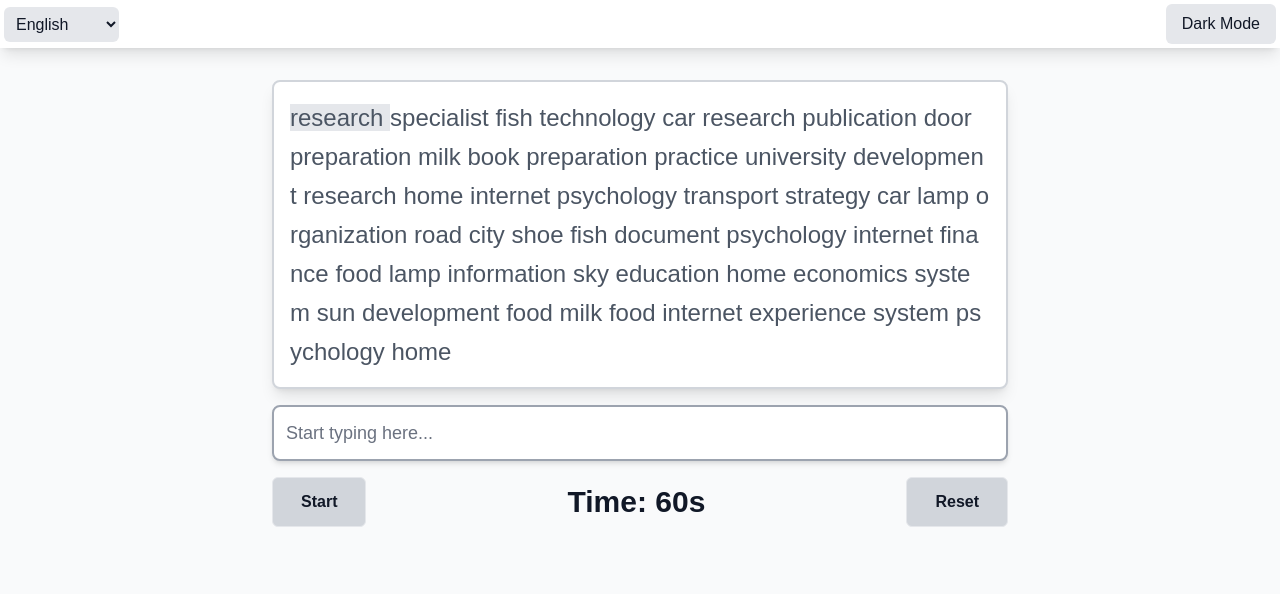
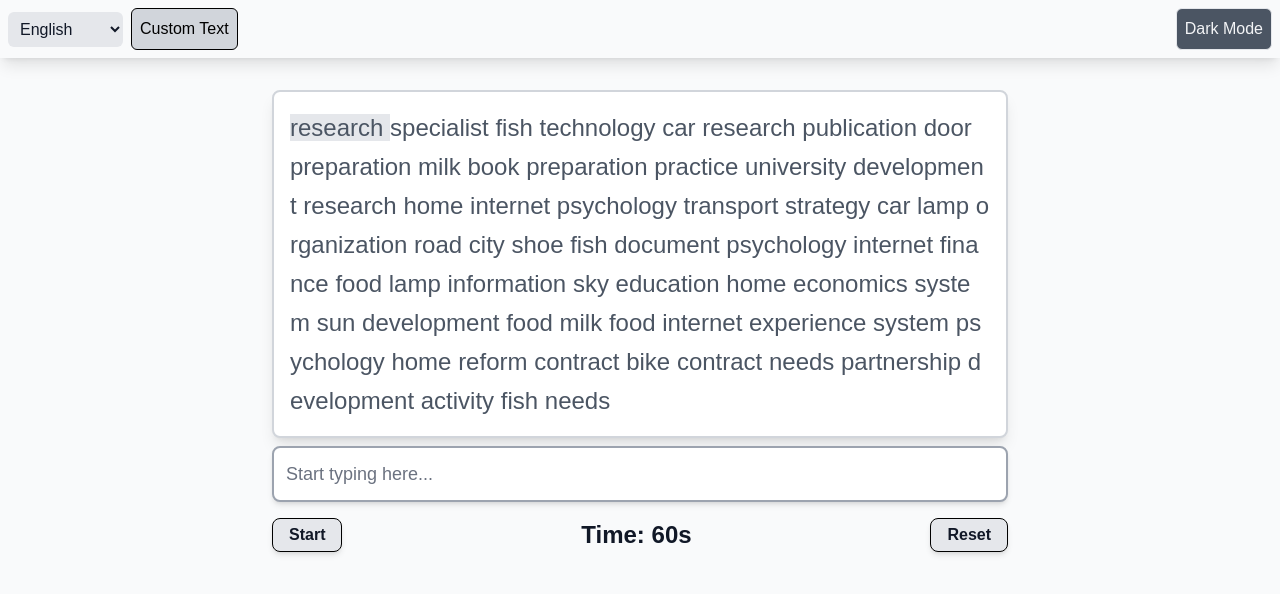
Before and after one commit to finger-typing/fingertyping, a Next.js app: page / in a window 1280 px wide. Shown: the top 594 px of the page. Built offline with nearby package versions, Linux system fonts and the light colour scheme.

Commit message:
all ok but after add custom text languange  not switching and not show text

```diff
--- a/src/app/page.tsx
+++ b/src/app/page.tsx
@@ -24,13 +24,16 @@ const TypingPractice: React.FC = () => {
   const [isComplete, setIsComplete] = useState<boolean>(false);
   const [currentWordIndex, setCurrentWordIndex] = useState<number>(0);
   const [darkMode, setDarkMode] = useState<boolean>(false);
+  const [isCustomText, setIsCustomText] = useState<boolean>(false);
 
   const inputRef = useRef<HTMLInputElement>(null);
   const containerRef = useRef<HTMLDivElement>(null);
 
   const initializeGame = useCallback(() => {
-    const currentWordList = wordLists[language] || wordLists["English"];
-    setRandomText(generateRandomWords(1000, currentWordList));
+    if (!isCustomText) {
+      const currentWordList = wordLists[language] || wordLists["English"];
+      setRandomText(generateRandomWords(1000, currentWordList));
+    }
     setInputValue("");
     setStartTime(null);
     setTimeElapsed(0);
@@ -39,17 +42,25 @@ const TypingPractice: React.FC = () => {
     setIsComplete(false);
     setCurrentWordIndex(0);
     inputRef.current?.blur();
-  }, [language]);
+  }, [language, isCustomText]);
 
   useEffect(() => {
     initializeGame();
   }, [language, initializeGame]);
 
-  useEffect(() => {
-    if (containerRef.current && inputRef.current) {
-      inputRef.current.style.width = `${containerRef.current.offsetWidth}px`;
-    }
-  }, [randomText]);
+
+
+  const handleCustomTextSubmit = (customText: string) => {
+    setRandomText(customText);
+    setIsCustomText(true);
+    setInputValue("");
+    setStartTime(null);
+    setTimeElapsed(0);
+    setTimeRemaining(60);
+    setHasStarted(false);
+    setIsComplete(false);
+    setCurrentWordIndex(0);
+  };
 
   const startGame = () => {
     setHasStarted(true);
@@ -121,6 +132,7 @@ const TypingPractice: React.FC = () => {
         setLanguage={setLanguage}
         darkMode={darkMode}
         setDarkMode={setDarkMode}
+        onCustomTextSubmit={handleCustomTextSubmit}
       />
 
       <div className="w-full max-w-3xl px-4 mt-8">
--- a/src/components/Button.tsx
+++ b/src/components/Button.tsx
@@ -16,7 +16,7 @@ const Button: React.FC<ButtonProps> = ({
   <button
     onClick={onClick}
     disabled={disabled}
-    className={` border-primary border rounded-md inline-flex items-center justify-center py-3 px-7 text-center text-base font-medium text-primary hover:bg-blue-light-5 hover:text-body-color dark:hover:text-dark-3 disabled:bg-gray-3 disabled:border-gray-3 disabled:text-dark-5 active:bg-blue-light-3 ${className}`}
+    className={`px-4 py-1 rounded-lg  ${className}`}
   >
     {children}
   </button>
--- a/src/components/GameControls.tsx
+++ b/src/components/GameControls.tsx
@@ -22,14 +22,15 @@ const GameControls: React.FC<GameControlsProps> = ({
       disabled={hasStarted}
       className={`${
         darkMode
-          ? "bg-gray-600 text-gray-200 hover:bg-gray-700 font-semibold"
-          : "bg-gray-300 text-gray-900 hover:bg-gray-400 font-semibold"
+          ? "bg-gray-800 text-white hover:bg-gray-600 font-semibold border border-white shadow-md hover:shadow-lg transition-all duration-300 ease-in-out transform hover:scale-105 rounded-lg p-2 "
+          : "bg-gray-200 text-black-900 hover:bg-gray-300 font-semibold border border-black shadow-md hover:shadow-lg transition-all duration-300 ease-in-out transform hover:scale-105 rounded-lg p-2"
       }`}
     >
       Start
     </Button>
+
     <p
-      className={`text-3xl font-semibold ${
+      className={`text-2xl font-semibold ${
         darkMode ? "text-gray-300" : "text-gray-900"
       }`}
       aria-live="polite"
@@ -40,8 +41,8 @@ const GameControls: React.FC<GameControlsProps> = ({
       onClick={initializeGame}
       className={`${
         darkMode
-          ? "bg-gray-600 text-gray-200 hover:bg-gray-700 font-semibold"
-          : "bg-gray-300 text-gray-900 hover:bg-gray-400 font-semibold"
+          ? "bg-gray-800 text-white hover:bg-gray-600 font-semibold border border-white shadow-md hover:shadow-lg transition-all duration-300 ease-in-out transform hover:scale-105 rounded-lg p-2 "
+          : "bg-gray-200 text-black-900 hover:bg-gray-300 font-semibold border border-black shadow-md hover:shadow-lg transition-all duration-300 ease-in-out transform hover:scale-105 rounded-lg p-2"
       }`}
     >
       Reset
--- a/src/components/Navbar.tsx
+++ b/src/components/Navbar.tsx
@@ -1,4 +1,4 @@
-import React from "react";
+import React, { useState } from "react";
 import { wordLists } from "../utils/wordLists";
 
 interface NavbarProps {
@@ -6,6 +6,7 @@ interface NavbarProps {
   setLanguage: (lang: string) => void;
   darkMode: boolean;
   setDarkMode: (mode: boolean) => void;
+  onCustomTextSubmit: (text: string) => void;
 }
 
 const Navbar: React.FC<NavbarProps> = ({
@@ -13,20 +14,34 @@ const Navbar: React.FC<NavbarProps> = ({
   setLanguage,
   darkMode,
   setDarkMode,
+  onCustomTextSubmit,
 }) => {
+  const [showCustomInput, setShowCustomInput] = useState(false);
+  const [customText, setCustomText] = useState("");
+
+  const handleCustomTextSubmit = (e: React.FormEvent) => {
+    e.preventDefault();
+    onCustomTextSubmit(customText);
+    setCustomText("");
+    setShowCustomInput(false);
+  };
+
   return (
     <nav
       className={`w-full ${
-        darkMode ? "bg-gray-800" : "bg-white"
-      } shadow-lg p-1`}
+        darkMode ? "bg-gray-800" : "bg-white-100"
+      } shadow-lg p-2`}
     >
       <div className="flex justify-between items-center">
+        <div className="flex items-center space-x-2">
           <select
+            title="Choose a language"
             value={language}
             onChange={(e) => setLanguage(e.target.value)}
-          aria-label="Language selector"
             className={`p-2 rounded-md ${
-            darkMode ? "bg-gray-700 text-gray-200" : "bg-gray-200 text-gray-900"
+              darkMode
+                ? "bg-gray-700 text-gray-200 border-white"
+                : "bg-gray-200 text-gray-900 border-white"
             }`}
           >
             {Object.keys(wordLists).map((lang) => (
@@ -37,16 +52,54 @@ const Navbar: React.FC<NavbarProps> = ({
           </select>
 
           <button
+            onClick={() => setShowCustomInput(!showCustomInput)}
+            className={` p-2 rounded-md transition duration-300 ease-in-out ${
+              darkMode
+                ? "bg-gray-700 text-white hover:bg-gray-500"
+                : "bg-gray-300 text-black hover:bg-gray-400 border border-black"
+            }`}
+          >
+            {showCustomInput ? "Hide Custom" : "Custom Text"}
+          </button>
+        </div>
+
+        <button
           onClick={() => setDarkMode(!darkMode)}
-          className={`px-4 py-2 rounded-md transition duration-300 ease-in-out ${
+          className={`p-2 rounded-md transition duration-300 ease-in-out ${
             darkMode
-              ? "bg-gray-700 text-gray-200 hover:bg-gray-600"
-              : "bg-gray-200 text-gray-900 hover:bg-gray-300"
+              ? "bg-gray-700 text-gray-100 hover:bg-gray-600 border border-light"
+              : "bg-gray-600 text-gray-100 hover:bg-black border border-teal"
           }`}
         >
           {darkMode ? "Light Mode" : "Dark Mode"}
         </button>
       </div>
+
+      {showCustomInput && (
+        <form onSubmit={handleCustomTextSubmit} className="mt-4 flex space-x-2">
+          <input
+            type="text"
+            value={customText}
+            onChange={(e) => setCustomText(e.target.value)}
+            placeholder="Enter custom text here..."
+            className={`flex-grow p-2 rounded-md ${
+              darkMode
+                ? "bg-gray-700 text-gray-200"
+                : "bg-white text-gray-900 border border-gray-300"
+            }`}
+          />
+          <button
+            type="submit"
+            className={`px-4 py-2 rounded-md transition duration-300 ease-in-out ${
+              darkMode
+                ? "bg-green-700 text-white hover:bg-green-500"
+                : "bg-green-700 text-white hover:bg-green-500"
+            }`}
+          >
+            Submit
+          </button>
+        </form>
+      )}
     </nav>
   );
 };
--- a/src/components/WordDisplay.tsx
+++ b/src/components/WordDisplay.tsx
@@ -50,7 +50,7 @@ const WordDisplay: React.FC<WordDisplayProps> = ({
 
   return (
     <div
-      className={`w-full shadow-lg rounded-lg p-4 mb-4 font-medium ${
+      className={`w-full shadow-lg rounded-lg p-4 mb-2 font-medium ${
         darkMode ? "bg-gray-800" : "bg-white border-2 border-gray-300"
       }`}
     >
--- a/src/utils/wordLists.ts
+++ b/src/utils/wordLists.ts
@@ -913,7 +913,7 @@ export const wordLists: { [key: string]: string[] } = {
 
 };
 
-export const WORDS_PER_LINE = 50;
+export const WORDS_PER_LINE = 60;
 export const LINES_TO_SHOW = 1;
 
 export const generateRandomWords = (
```
Lines whose indentation alone changed are shown as unchanged.
